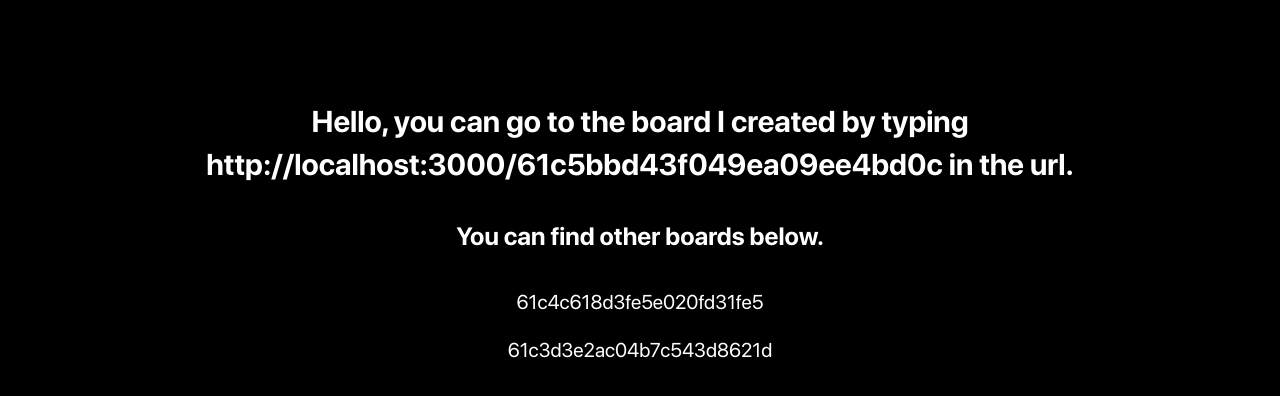
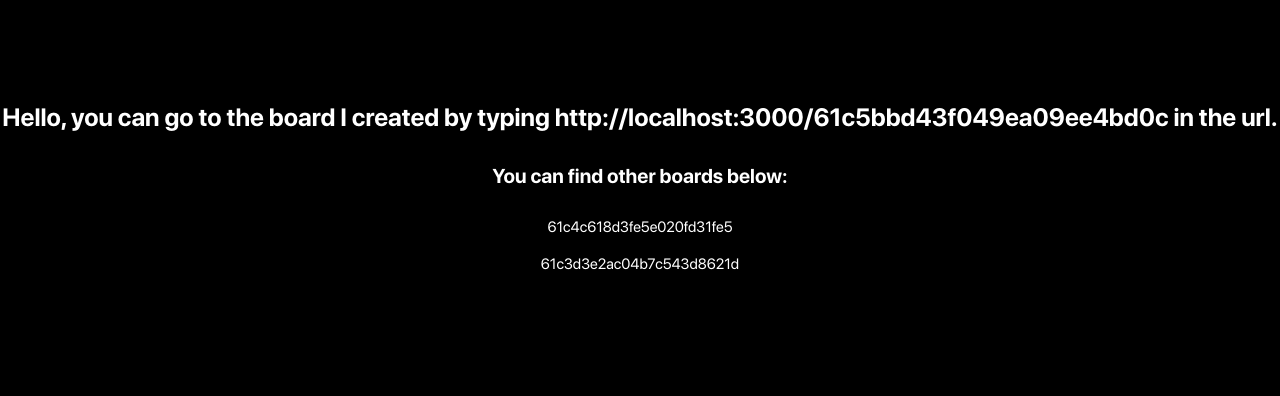
Before and after one commit to mavisalli/Kanban_Board-Vue-Express, a Vue app in the folder client/: page / in a window 1280 px wide. Shown: the top 396 px of the page. Built offline with nearby package versions, Linux system fonts and the light colour scheme.

Commit message:
Update Home component

```diff
--- a/client/src/pages/Home.vue
+++ b/client/src/pages/Home.vue
@@ -4,7 +4,7 @@
       Hello, you can go to the board I created by typing
       http://localhost:3000/61c5bbd43f049ea09ee4bd0c in the url.
     </h3>
-    <h4>You can find other boards below.</h4>
+    <h4>You can find other boards below:</h4>
 
     <p>61c4c618d3fe5e020fd31fe5</p>
     <p>61c3d3e2ac04b7c543d8621d</p>
@@ -17,21 +17,21 @@ export default {};
 
 <style scoped>
 h3 {
-  font-size: 30px;
+  font-size: 25px;
   font-weight: 700;
   color: #ffffff;
   text-align: center;
 }
 
 h4 {
-  font-size: 25px;
+  font-size: 20px;
   font-weight: 700;
   color: #ffffff;
   text-align: center;
 }
 
 p {
-  font-size: 20px;
+  font-size: 15px;
   font-weight: 400;
   color: #ffffff;
   text-align: center;
```
